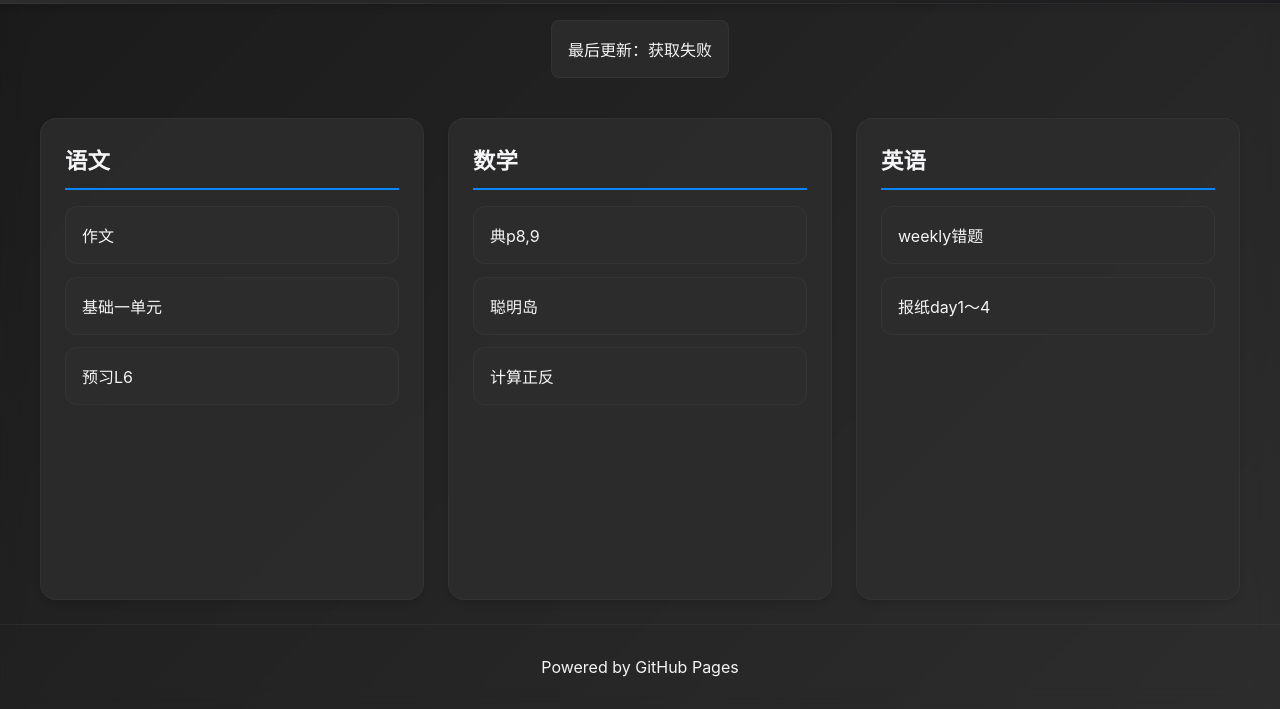
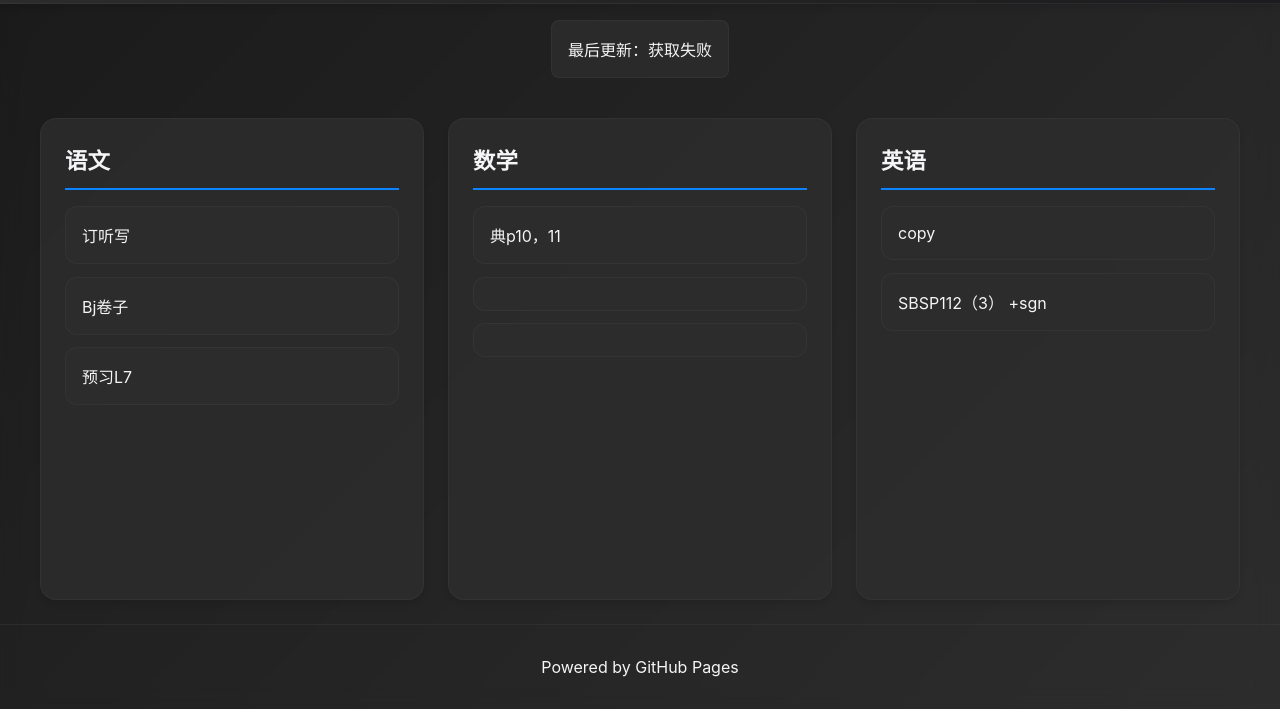
Before and after one commit to lvnannan1801/lvnannan1801.github.io, a plain HTML site: page index.html in a window 1280 px wide. Shown: the part 91-800 px from the top of the page. Drawn offline with Linux system fonts and the light colour scheme; no server answers; a web font is replaced by a local one.

Commit message:
更新 index.html

```diff
--- a/index.html
+++ b/index.html
@@ -155,25 +155,25 @@
         <section>
             <h2 class="subject">语文</h2>
             <ul>
-                <li>作文</li>
-                <li>基础一单元</li>
-                <li>预习L6</li>
+                <li>订听写</li>
+                <li>Bj卷子</li>
+                <li>预习L7</li>
             </ul>
         </section>
         <section>
             <h2 class="subject">数学</h2>
             <ul>
-                <li>典p8,9</li>
-                <li>聪明岛</li>
-                <li>计算正反</li>
+                <li>典p10，11</li>
+                <li></li>
+                <li></li>
             </ul>
         </section>
         <section>
             <h2 class="subject">英语</h2>
             <ul>
 
-                <li>weekly错题</li>
-                <li>报纸day1～4</li>
+                <li>copy</li>
+                <li>SBSP112（3） +sgn</li>
 
             </ul>
         </section>
```
